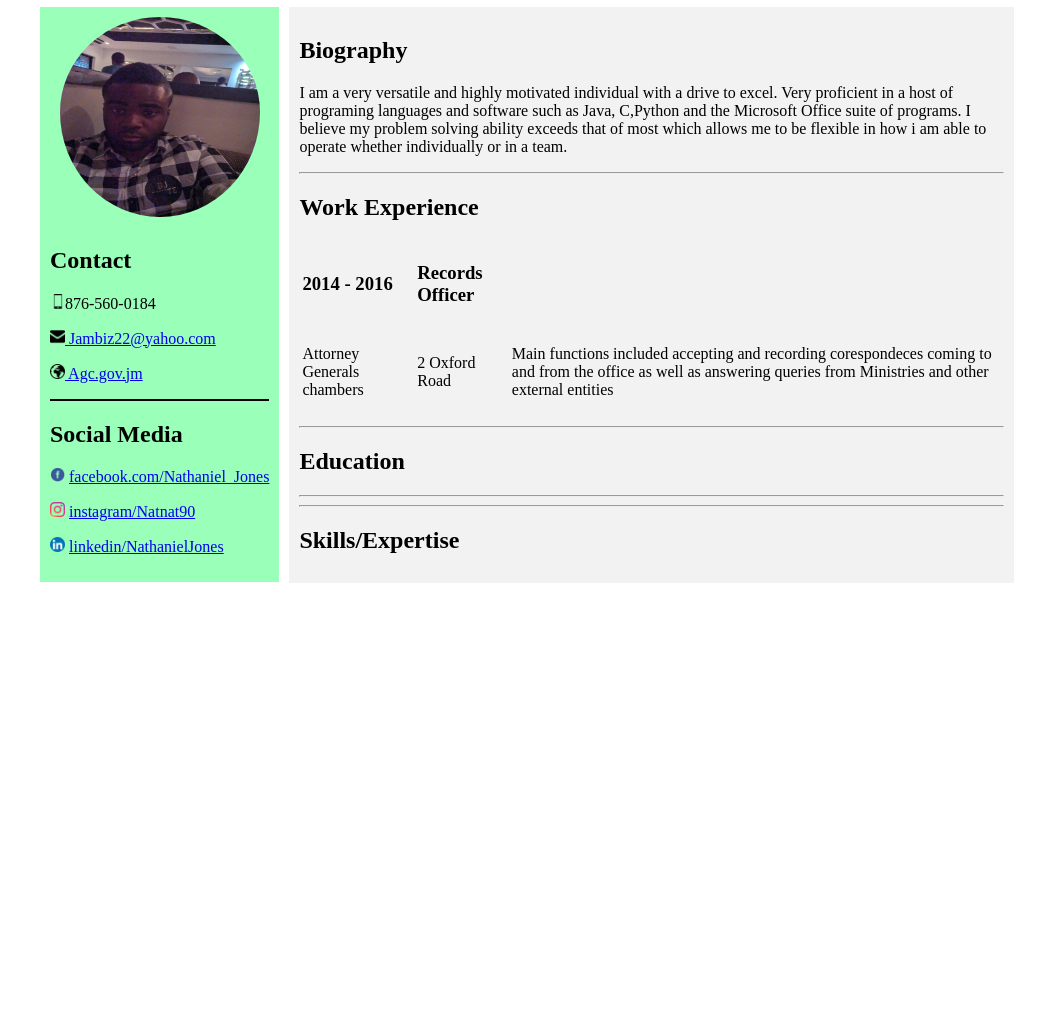
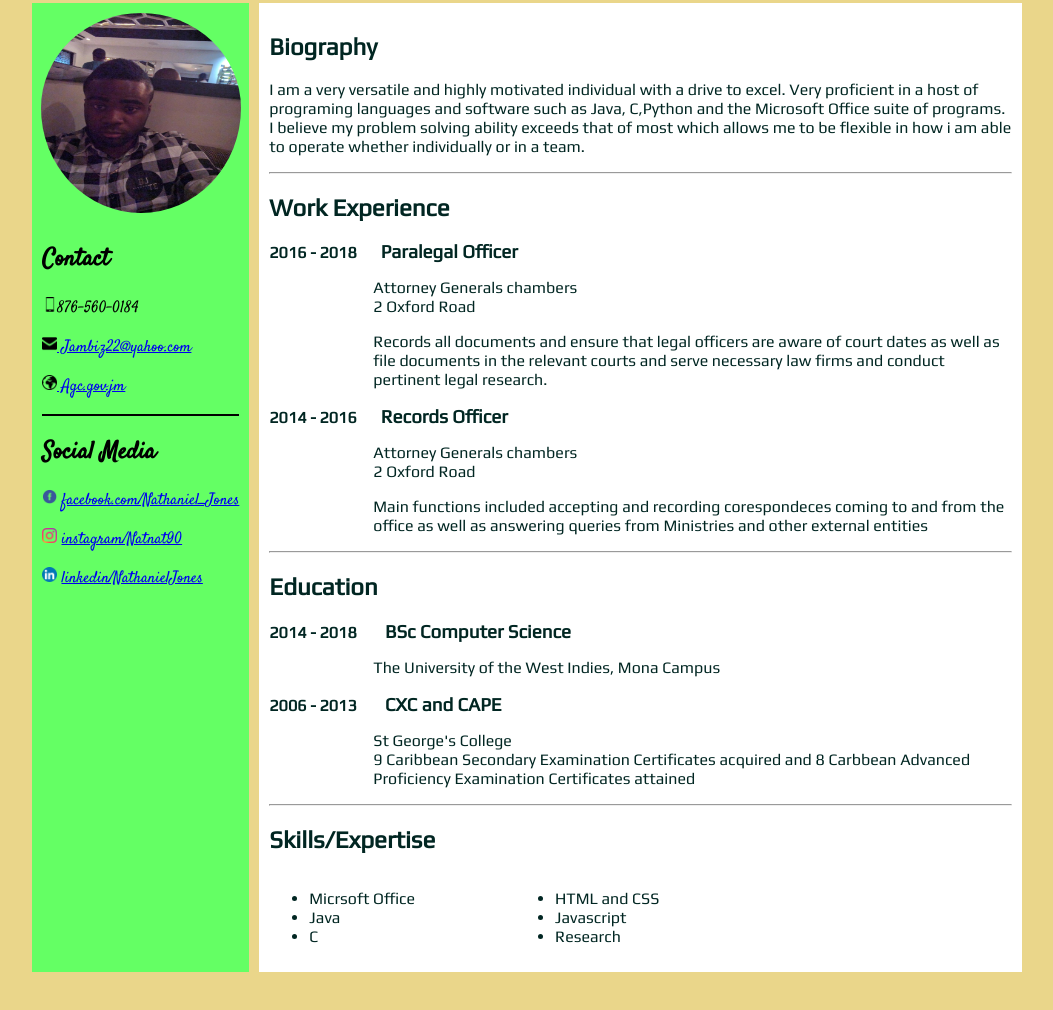
Before and after one commit to natnat2402/.github.io, a plain HTML site: page index.html in a window 1280 px wide. Shown: the part 332-1342 px from the top of the page, without its empty margins (148-1201 px from the left). Before the commit the page ends 1023 px from the top, so only its background shows below. Drawn offline with nearby package versions, Linux system fonts and the light colour scheme.

Commit message:
Final Page

```diff
--- a/index.html
+++ b/index.html
@@ -3,6 +3,11 @@
   <head>
     <title>Nathaniel's Resume</title>
     <link href= "styles.css" type="text/css" rel="stylesheet">
+    <!-- custom fonts-->
+    <link href="https://fonts.googleapis.com/css?family=Lobster+Two" rel="stylesheet">
+    <link href="https://fonts.googleapis.com/css?family=Zilla+Slab" rel="stylesheet">
+    <link href="https://fonts.googleapis.com/css?family=Play" rel="stylesheet">
+    <link href="https://fonts.googleapis.com/css?family=Satisfy" rel="stylesheet">
   </head>
 
   <body>
@@ -43,37 +48,56 @@
         <hr>
 
         <h2>Work Experience</h2>
-        <table>
-          <tr>
-            <td><h3>2014 - 2016</h3></td>
-            <td><p><h3>Records Officer</h3></p></td>
-          </tr>
 
-          <tr>
-            <td><p>Attorney Generals chambers</p></td>
-            <td><p>2 Oxford Road</p></td>
-            <td><p>Main functions included accepting and recording corespondeces  coming to and from the office as well as answering queries from Ministries and other external entities</p></td>
-          </tr>
-        </table>
+          <p id= "kkk"><strong>2016 - 2018</strong>&nbsp&nbsp&nbsp</p><h3>&nbsp&nbsp&nbspParalegal Officer</h3>
+          <div class="info">
+            <p>Attorney Generals chambers<br>2 Oxford Road</p>
+            <p>Records all documents and ensure that legal officers are aware of court dates as well as file documents in the relevant courts and serve necessary law firms and conduct pertinent legal research.</p>
 
+          </div>
 
+          <p id= "kkk"><strong>2014 - 2016</strong>&nbsp&nbsp&nbsp</p><h3>&nbsp&nbsp&nbspRecords Officer</h3>
+          <div class="info">
+            <p>Attorney Generals chambers<br>2 Oxford Road</p>
 
-
-
-
-
-
-
-
-
+            <p>Main functions included accepting and recording corespondeces  coming to and from the office as well as answering queries from Ministries and other external entities</p>
+          </div>
 
         <hr>
   			<h2>Education</h2>
-  			<p></p>
+
+        <p id= "kkk"><strong>2014 - 2018</strong>&nbsp&nbsp&nbsp</p><h3>&nbsp&nbsp&nbsp BSc Computer Science</h3>
+        <div class="info">
+          <p>The University of the West Indies, Mona Campus</p>
+        </div>
+
+  			<p id= "kkk"><strong>2006 - 2013</strong>&nbsp&nbsp&nbsp</p><h3>&nbsp&nbsp&nbsp CXC and CAPE</h3>
+        <div class="info">
+          <p>St George's College<br>9 Caribbean Secondary Examination Certificates acquired and 8 Carbbean Advanced Proficiency Examination Certificates attained</p>
+        </div>
+
         <hr>
 
-        <hr>
   			<h2>Skills/Expertise</h2>
+
+        <div class="lst">
+          <div class="list1">
+            <ul>
+              <li>Micrsoft Office</li>
+              <li>Java</li>
+              <li>C</li>
+            </ul>
+          </div>
+          <div class="list2">
+            <ul>
+              <li>HTML and CSS</li>
+              <li>Javascript</li>
+              <li>Research</li>
+            </ul>
+          </div>
+        </div>
+
+
 
   		</div>
 
--- a/styles.css
+++ b/styles.css
@@ -1,40 +1,58 @@
+body{
+	background-color:black;
+	max-width:1700px;
+	margin:auto;
+}
+
 .main{
-	margin: auto;
+
 	display: grid;
 	grid-template-columns: auto auto auto;
 	grid-template-rows: auto auto;
 	padding:100px;
-	background-color:white;
+	background-color:#EAD68A;
 	grid-gap:10px;
-
 
 }
 .sidebar{
-	background-color:#99ffb9;
-
-
+	height:100%;
+	background-color:#64FF64;
+	font-family: 'Satisfy', cursive;
 }
 
 .header{
 	padding:35px;
-	background-color:#ff0000;
+	background-color:#F90B0B;
 	grid-column: 1 /span 3;
 	display:flex;
 	justify-content:center;
+	color:white;
 
 }
 .main_container{
-	background-color:#f2f2f2;
+	background-color:white;
 	padding:10px;
+	color: #012622;
+	font-family: 'Play', sans-serif;
+
+
 }
 
 .headbox{
 	display:inline-block;
 	text-align:center;
 	padding:10px;
-	border: 2px solid black;
+	border: 2px solid white;
 	width:400px;
 }
+.headbox h2{
+
+	font-family: 'Lobster Two', cursive;
+}
+.headbox h1{
+	font-family: 'Zilla Slab', serif;
+}
+
 
 .profile-pic img{
 	width:200px;
@@ -51,9 +69,7 @@
 .contact img{
 	width:15px;
 }
-a:visited{
-	color:purple;
-}
+
 a:hover{
 	color:green;
 }
@@ -67,3 +83,23 @@ a:active{
 .contact{
 	padding:10px;
 }
+
+.info p{
+	padding-left:104px;
+}
+
+#kkk{
+	display:inline;
+}
+h3{
+	display:inline;
+}
+.lst{
+	display:flex;
+
+}
+.list2{
+	float:right;
+	padding-left:100px;
+
+}
```
